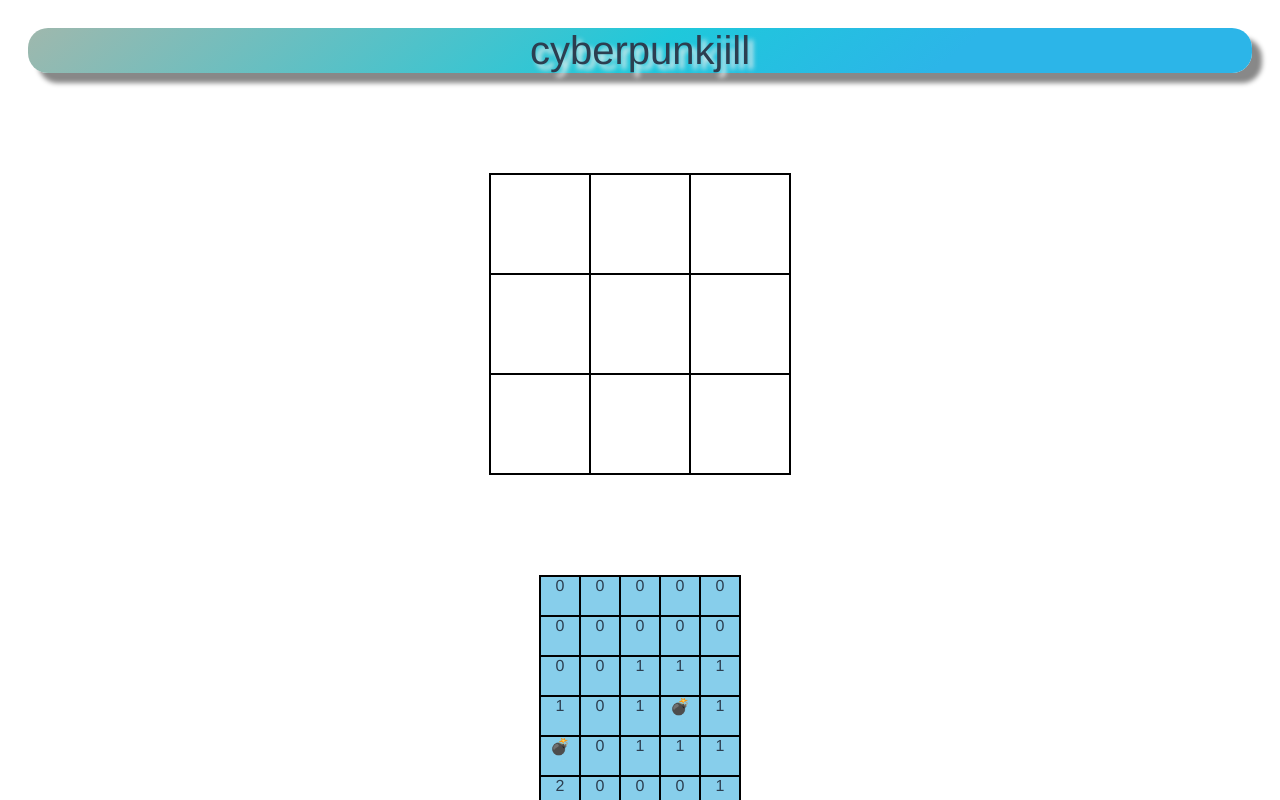
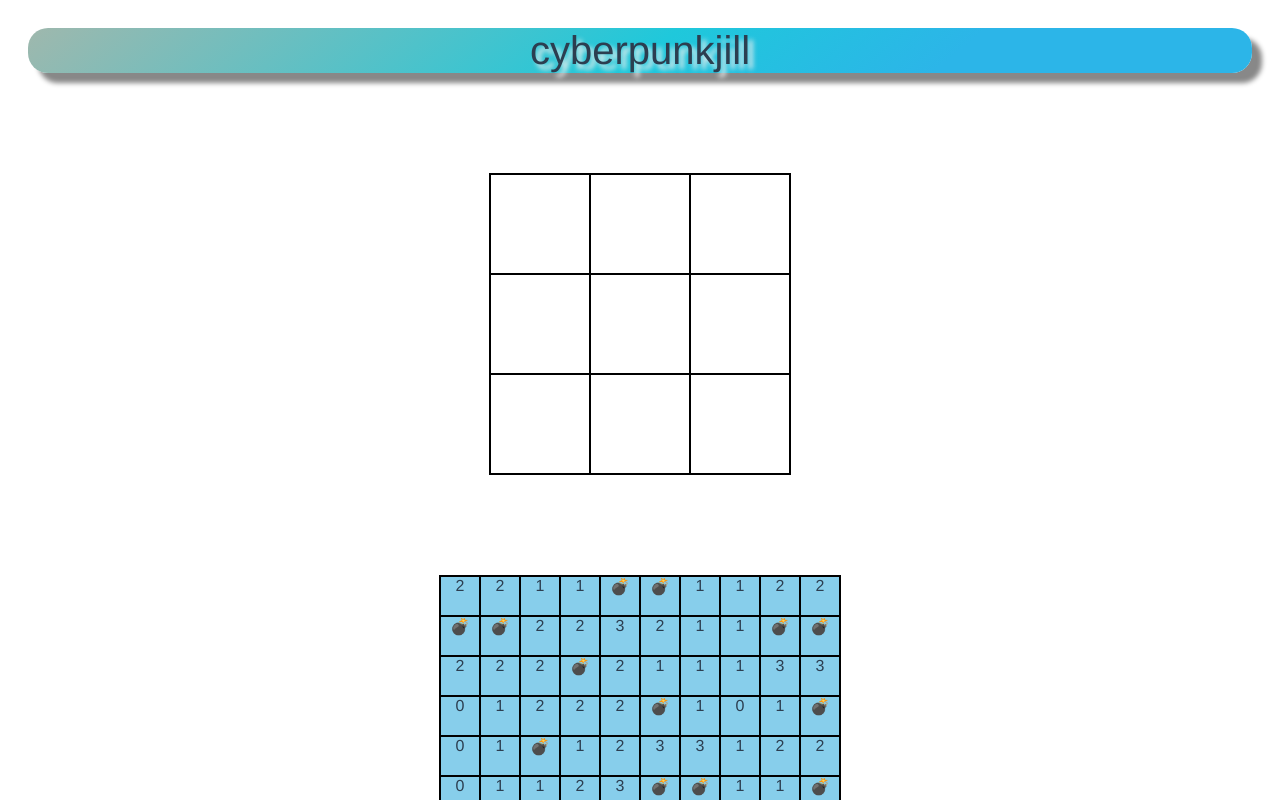
Before and after one commit to cyberpunkjoker/Demo, a Vue app: page / in a window 1280 px wide. Shown: the top 800 px of the page. Built offline with nearby package versions, Linux system fonts and the light colour scheme.

Commit message:
feat: (扫雷点击，周围为0的全显示功能完成)

```diff
--- a/src/views/demos/mineClearance.vue
+++ b/src/views/demos/mineClearance.vue
@@ -3,11 +3,11 @@
     <!-- 游戏结束提示文本 -->
     <div v-if="isOver">
       <p>比赛结束</p>
-      <button>从新开始</button>
+      <button @click="clear">从新开始</button>
     </div>
     <div v-if="win">
       <p>you are winner!!!!</p>
-      <button>再来一盘</button>
+      <button @click="clear">再来一盘</button>
     </div>
     <!-- 按钮模块 -->
     <!-- 游戏区域 -->
@@ -34,8 +34,8 @@ export default {
       minefieldList: [],
       form: {
         row: 10, // 列
-        col: 5, // 行
-        num: 10 // 炸弹数目
+        col: 10, // 行
+        num: 20 // 炸弹数目
       },
       isOver: false, // 判断游戏是否失败
       sum: 0, // 选择的非炸弹元素个数
@@ -43,10 +43,7 @@ export default {
     }
   },
   created() {
-    this.selectedLevel(10, 5)
-    console.log(this.minefieldList)
-    this.boom(10)
-    this.mineNumOfAround()
+    this.selectedLevel()
   },
   methods: {
     //  随机选中雷元素
@@ -66,6 +63,8 @@ export default {
       this.minefieldList = new Array(row)
         .fill('')
         .map(i => new Array(col).fill('').map(c => (c = { selected: false, around: 0, hasmine: false })))
+        this.boom()
+        this.mineNumOfAround()
     },
     // 判断安全区域周围的地雷个数
     mineNumOfAround() {
@@ -76,35 +75,60 @@ export default {
         })
       })
     },
-    // 周围一圈的雷添加
+    // 计算周围一圈的雷数目
     addAround(x,y,i) {
       let {row, col} = this.form
       // 右
-      y + 1 < col-1 && this.minefieldList[x][y + 1].hasmine && (i.around += 1)
+      y + 1 <= col-1 && this.minefieldList[x][y + 1].hasmine && (i.around += 1)
       // 左
-      y - 1 > 0 && this.minefieldList[x][y - 1].hasmine && (i.around += 1)
+      y - 1 >= 0 && this.minefieldList[x][y - 1].hasmine && (i.around += 1)
       // 上
-      x + 1 < row-1 && this.minefieldList[x + 1][y].hasmine && (i.around += 1)
+      x + 1 <= row-1 && this.minefieldList[x + 1][y].hasmine && (i.around += 1)
       // 下
-      x - 1 > 0 && this.minefieldList[x - 1][y].hasmine && (i.around += 1)
+      x - 1 >= 0 && this.minefieldList[x - 1][y].hasmine && (i.around += 1)
       // 左上
-      x + 1 < row-1 && y - 1 > 0 && this.minefieldList[x + 1][y - 1].hasmine && (i.around += 1)
+      x + 1 <= row-1 && y - 1 >= 0 && this.minefieldList[x + 1][y - 1].hasmine && (i.around += 1)
       // 右上
-      x + 1 < row-1 && y + 1 < col-1 && this.minefieldList[x + 1][y + 1].hasmine && (i.around += 1)
+      x + 1 <= row-1 && y + 1 <= col-1 && this.minefieldList[x + 1][y + 1].hasmine && (i.around += 1)
       // 左下
-      x - 1 > 0 && y - 1 > 0 && this.minefieldList[x - 1][y - 1].hasmine && (i.around += 1)
+      x - 1 >= 0 && y - 1 >= 0 && this.minefieldList[x - 1][y - 1].hasmine && (i.around += 1)
       // 右下
-      x - 1 > 0 && y + 1 < col-1 && this.minefieldList[x - 1][y + 1].hasmine && (i.around += 1)
+      x - 1 >= 0 && y + 1 <= col-1 && this.minefieldList[x - 1][y + 1].hasmine && (i.around += 1)
+    },
+    // 判断周围一圈的元素是否展开
+    showContent(x,y) {
+      let {col, row} = this.form
+      const mine = this.minefieldList[x][y];
+      mine.selected = true
+      const offSets = [-1,0,1]
+      offSets.forEach(xOffSet=>{
+        offSets.forEach(yOffSet=>{
+          if (xOffSet===0 && yOffSet===0) return;
+          const targetX = x + xOffSet
+          const targetY = y + yOffSet
+          if (targetX < 0 || targetX >= row) return
+          if (targetY < 0 || targetY >= col) return
+          const targetMine = this.minefieldList[targetX][targetY]
+          if (targetMine.selected) return
+          if (targetMine.around !==0) {
+            targetMine.selected = true
+            return false
+          } else {
+            return this.showContent(targetX, targetY)
+          }
+        })
+      })
     },
     // 选中雷区元素
     selectedMine(x, y) {
       let { row, col, num } = this.form
-      if (!this.isOver) {
-        this.minefieldList[x][y].selected = true
+      if (!this.isOver && !this.win && !this.minefieldList[x][y].selected) {
         if (this.minefieldList[x][y].hasmine) {
+          this.minefieldList[x][y].selected = true
           this.isOver = true
           return
         }
+        this.minefieldList[x][y].around === 0?this.showContent(x,y):this.minefieldList[x][y].selected = true
         this.minefieldList.forEach(el => {
           el.forEach(i => i.selected && !i.hasmine && (this.sum += 1))
         })
@@ -112,6 +136,12 @@ export default {
         // 清空每次的循环的累计次数
         this.sum = 0
       }
+    },
+    // 重新开始
+    clear() {
+      this.isOver = false
+      this.win = false
+      this.selectedLevel()
     }
   }
 }
```
